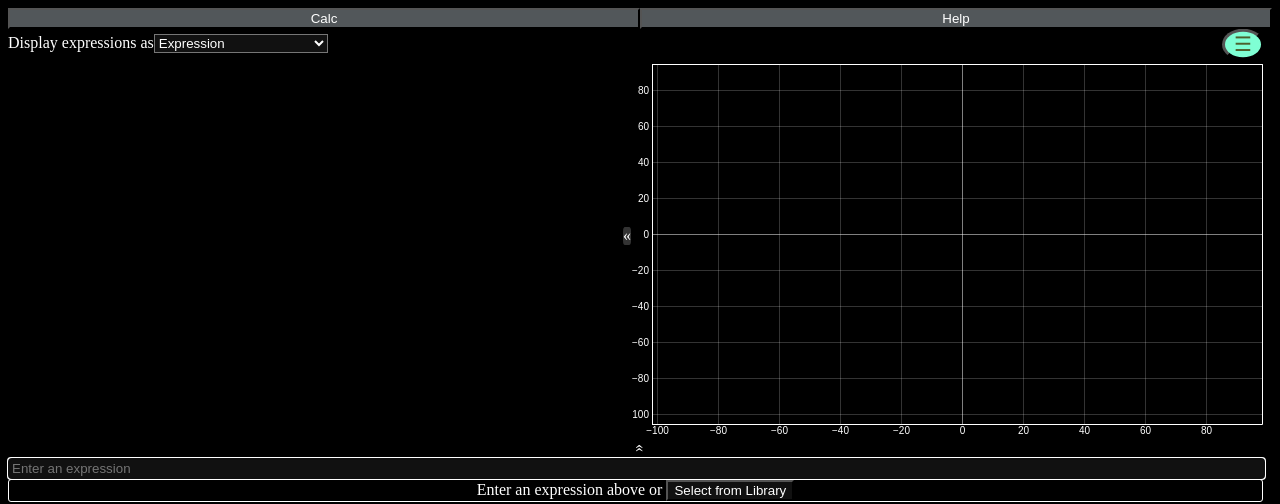
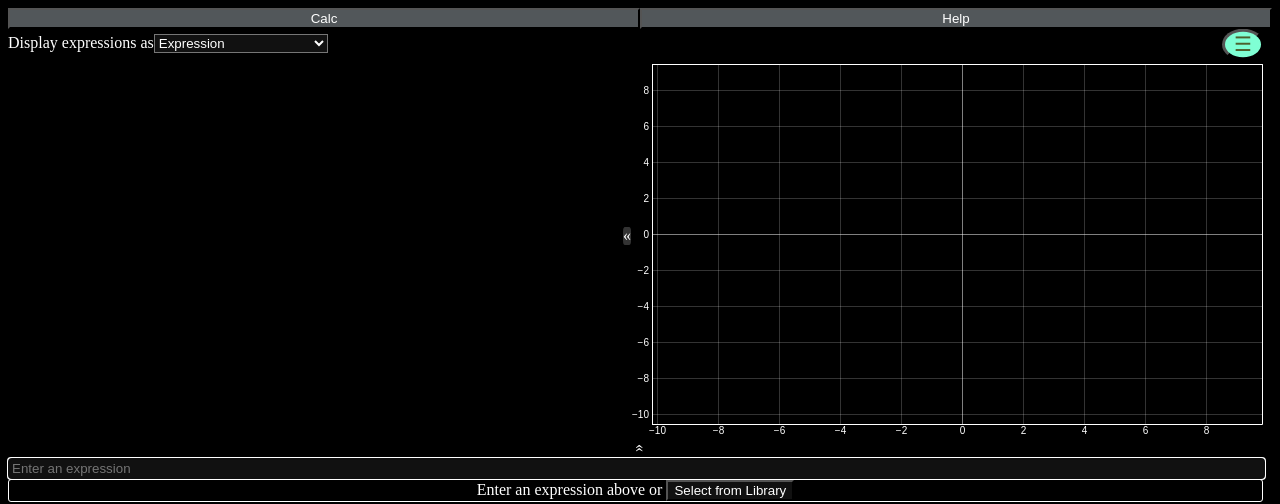
Before and after one commit to typeholes/ig-calc, a Vue app: page / in a window 1280 px wide. Shown: the top 504 px of the page. Built offline with nearby package versions, Linux system fonts and the light colour scheme; what @oruga-ui/oruga-next would draw is missing.

Commit message:
fixes for data grid

```diff
--- a/src/components/DisplayData.vue
+++ b/src/components/DisplayData.vue
@@ -1,9 +1,9 @@
 <script setup lang="ts">
-import { graph } from "./uiUtil";
-import CanError from "./CanError.vue";
-import { errorable, Errorable } from "../js/Either";
-import { state as appState } from "./uiUtil";
-import { arrayRange } from "../js/function-plot/utils";
+   import { graph } from './uiUtil';
+   import CanError from './CanError.vue';
+   import { errorable, Errorable } from '../js/Either';
+   import { state as appState } from './uiUtil';
+   import { arrayRange } from '../js/function-plot/utils';
 
    const props = defineProps<{ names: string[] }>();
 
@@ -16,10 +16,10 @@ function nums() {
    }
 
    function formatName(name: string) {
-  if (name === "__tmp") {
-    return "temp";
+      if (name === '__tmp') {
+         return 'temp';
       }
-  return name.replace(/^anon: /, "");
+      return name.replace(/^anon: /, '');
    }
 
    function formatNumber(n: number) {
@@ -30,7 +30,7 @@ function runFn(name: string, n: number) {
       return errorable(() => {
          const fn = graph.options.data[name].evalFn;
          if (!(fn instanceof Function)) {
-      return "";
+            return '';
          }
          return formatNumber(fn(n));
       });
@@ -50,24 +50,31 @@ function runFn(name: string, n: number) {
             <div
                :style="{
                   gridColumn: idx + 2,
-            border: `1px solid ${graph.options.data[name].color ?? 'white'}`,
+                  border: `1px solid ${
+                     graph.options.data[name].color ?? 'white'
+                  }`,
                }"
             >
                {{ formatName(name) }}
             </div>
          </template>
          <template
-        v-for="(num, rowNum) in arrayRange(appState.freeMin, appState.freeMax)"
+            v-for="(num, rowNum) in arrayRange(
+               appState.freeMin,
+               appState.freeMax
+            )"
          >
             <div :style="{ gridColumn: 1, gridRow: rowNum + 2 }">{{ num }}</div>
             <template v-for="(name, idx) of names()">
                <div
                   :style="{
                      gridColumn: idx + 2,
-              border: `1px solid ${graph.options.data[name].color ?? 'white'}`,
+                     border: `1px solid ${
+                        graph.options.data[name].color ?? 'white'
+                     }`,
                   }"
                >
-            <CanError :value="runFn(name, num)"></CanError>
+                  <CanError :key="appState.newExpr" :value="runFn(name, num)"></CanError>
                </div>
             </template>
          </template>
--- a/src/components/IgCalc.vue
+++ b/src/components/IgCalc.vue
@@ -30,6 +30,8 @@
    } from './uiUtil';
    import { SaveId } from '../js/SaveManager';
    import FakeCursor from './FakeCursor.vue';
+
+   import { Set as ISet } from 'immutable';
 
    onMounted(() => {
       init();
@@ -66,10 +68,10 @@
       state.showMenuBar = !state.showMenuBar;
    }
 
-   function exprNames() {
-      const names = Object.keys(state.env.toRecord());
-      return names.filter((name) => graph.options.data[name]?.show);
-   }
+const exprNames = computed(() => {
+   const names = ISet(state.env.names());
+   return names.filter((name) => graph.options.data[name]?.show).toArray();
+});
 
    const previewingSave = computed(
       () => !SaveId.eq(state.currentSave, state.selectedSave)
@@ -164,7 +166,8 @@
                            state.showGeneralOptions
                         )
                      "
-                     v-for="expr in state.env.toMap()
+                     v-for="expr in state.env
+                        .toMap()
                         .valueSeq()
                         .filter(
                            (x) =>
@@ -197,7 +200,7 @@
                   <KeepAlive>
                      <component
                         :is="displayComponents[state.displayComponent]"
-                        :names="exprNames()"
+                        :names="exprNames"
                      ></component>
                   </KeepAlive>
                </template>
--- a/src/components/uiUtil.ts
+++ b/src/components/uiUtil.ts
@@ -66,9 +66,9 @@ export const graphOptions: FunctionPlotOptions = {
    data: {}, //  reactive({}),  can't make this reactive without recursive vue updates
    width: Math.max(window.innerWidth / 2, 400),
    height: Math.max(window.innerHeight / 2, 400),
-   xDomain: reactive(Interval(10, 20)),
+   xDomain: reactive(Interval(0, 1)),
    xAxis: { ...defaultFunctionPlotOptionsAxis(), type: 'linear' },
-   yDomain: reactive(Interval(10, 20)),
+   yDomain: reactive(Interval(0, 1)),
 };
 
 let gameLoopRunning = false;
--- a/src/js/exprEnv.ts
+++ b/src/js/exprEnv.ts
@@ -3,7 +3,7 @@ import { getAssignmentBody, parseExpr, ValidExpr } from './expressions';
 import { Map as IMap } from 'immutable';
 import { builtinConstants } from './math/symbols';
 import { FunctionPlotOptions } from './function-plot/FunctionPlotOptions';
-import { reactive } from 'vue';
+import { reactive, ReactiveEffect } from 'vue';
 import { Graph } from './function-plot/d3util';
 
 type MathEnv = Record<string, MathNode | number>;
@@ -20,12 +20,13 @@ export interface ExprEnv {
    toMap: () => IMap<string, ValidExpr>;
    getMathEnv: (includeConstants?: boolean) => MathEnv;
    updateMathEnv: (key: string) => void;
+   names: () => Set<string>;
 }
 
 export function mkExprEnv(graph: () => Graph): ExprEnv {
    const data: Record<string, ValidExpr> = {};
-   //   const data: Record<string, ValidExpr> = reactive({});
    const mathEnv: MathEnv = {};
+   const names: Set<string> = reactive(new Set());
    const exprEnv = {
       has: (key: string) => key in data,
       get: (key: string) => data[key],
@@ -33,12 +34,14 @@ export function mkExprEnv(graph: () => Graph): ExprEnv {
          data[key] = value;
          mathEnv[key] = getAssignmentBody(value.node);
          graph().options.data[key] = ValidExpr.toDatum(value, exprEnv, false);
+         names.add(key);
          return value;
       },
       delete: (key: string) => {
          delete data[key];
          delete mathEnv[key];
          delete graph().options.data[key];
+         names.delete(key);
       },
       map: <T>(fn: (value: ValidExpr, key: string) => T) => {
          const mapped = Object.entries(data).map(([k, v]) => [k, fn(v, k)]);
@@ -46,7 +49,7 @@ export function mkExprEnv(graph: () => Graph): ExprEnv {
       },
       clear: () => {
          for (const k in data) {
-            delete data[k];
+            exprEnv.delete(k);
          }
       },
       forEach: (fn: (expr: ValidExpr) => void) =>
@@ -59,6 +62,7 @@ export function mkExprEnv(graph: () => Graph): ExprEnv {
             : mathEnv,
       updateMathEnv: (key: string) =>
          (mathEnv[key] = getAssignmentBody(data[key].node)),
+      names: () => names,
    };
    return exprEnv;
 }
--- a/vite.config.js
+++ b/vite.config.js
@@ -9,7 +9,7 @@ import vue from '@vitejs/plugin-vue';
 
 // https://vitejs.dev/config/
 export default defineConfig({
-   base: '/ig-calc/',
+   base: '/ig-calc-testing/',
    //  server: { fs: { strict: false }},
    optimizeDeps: {
       //    include: ["function-plot"],
```
Lines whose indentation alone changed are shown as unchanged.
